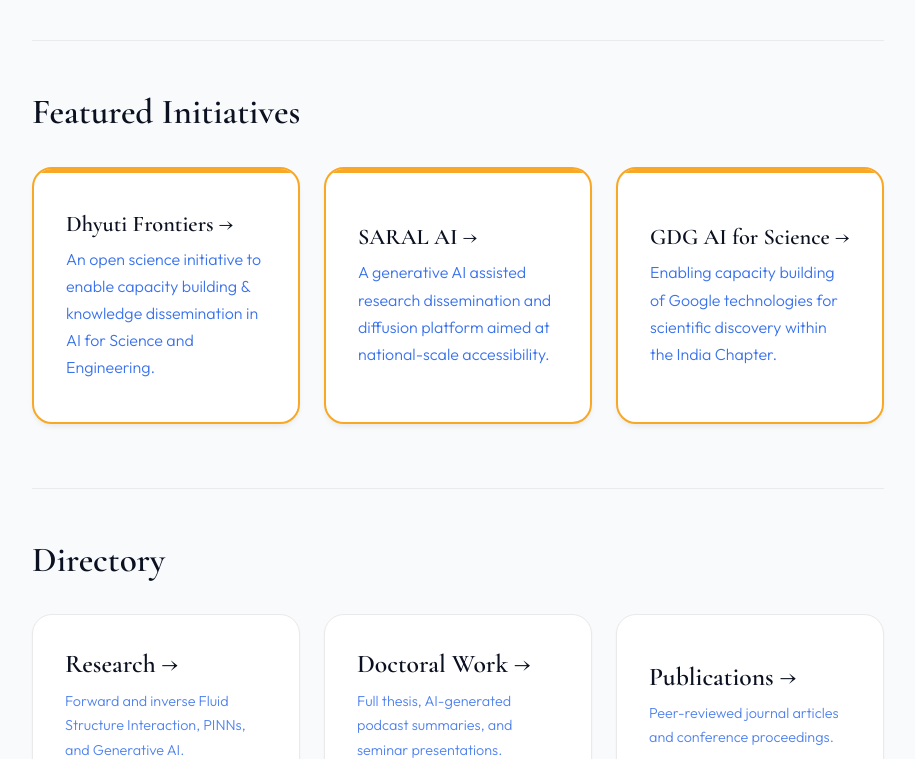
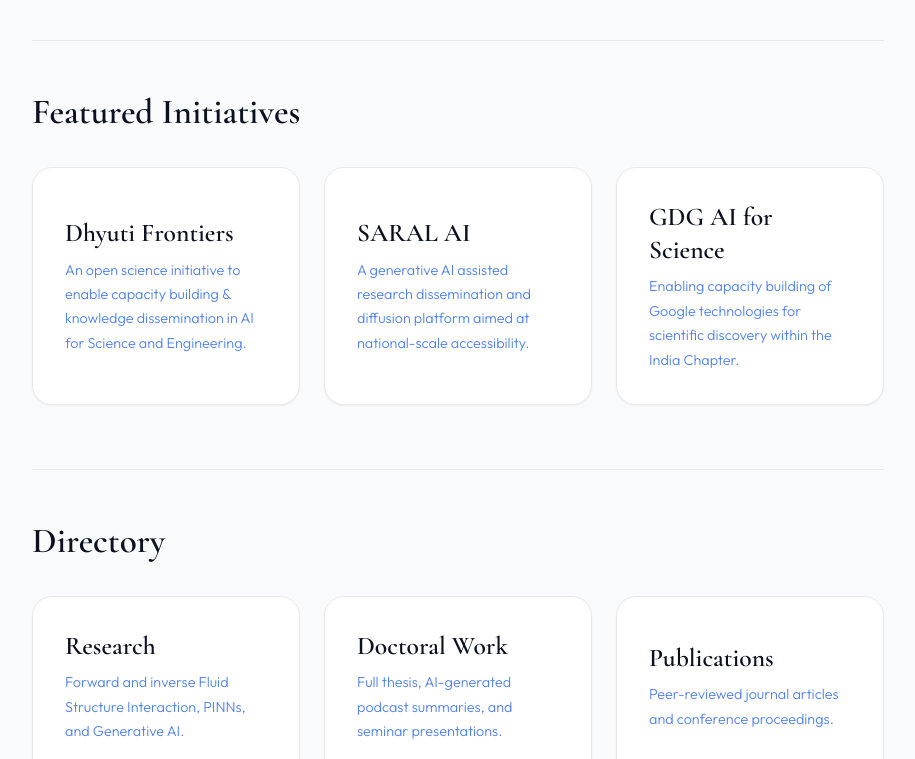
Before and after one commit to RahulSundar/rahulsundar.github.io, a Jekyll site: the page built from index.md, in a window 1280 px wide and 1400 px high, cut to the strip 641-1400 px from the top of the window. Shown: the whole strip, without its empty margins (182-1097 px from the left). Built offline with Jekyll 4.4.1, drawn with Linux system fonts in a browser that asks for light colours; some of the changed lines change nothing that is shown; some of the changed text lies outside the part shown.

Commit message:
Restore header links, use suave-cards for featured initiatives, and remove arrows from card titles

```diff
--- a/_layouts/default.html
+++ b/_layouts/default.html
@@ -38,7 +38,10 @@
                 <a href="{{ '/phd/' | relative_url }}">PhD</a>
                 <a href="{{ '/publications/' | relative_url }}">Publications</a>
                 <a href="{{ '/software/' | relative_url }}">Software</a>
+                <a href="{{ '/outreach/' | relative_url }}">Outreach</a>
+                <a href="{{ '/teaching/' | relative_url }}">Teaching</a>
                 <a href="{{ '/blog/' | relative_url }}">Blog</a>
+                <a href="{{ '/resume/' | relative_url }}">Resume</a>
             </nav>
 
             <!-- Site Title (Center on Mobile, Right on Desktop) -->
--- a/assets/css/style.css
+++ b/assets/css/style.css
@@ -135,8 +135,8 @@
 /* Navigation (Left) */
 .site-nav {
     display: flex;
-    gap: 1.5rem;
-    font-size: 0.9rem;
+    gap: 1rem;
+    font-size: 0.85rem;
     font-weight: 500;
     text-transform: uppercase;
     letter-spacing: 0.05em;
--- a/index.md
+++ b/index.md
@@ -24,20 +24,20 @@
     <h2>Featured Initiatives</h2>
     <div class="nav-grid" style="margin-top: 2rem;">
         <a href="{{ '/outreach/dhyuti/' | relative_url }}" class="nav-grid-link">
-            <div class="featured-card fade-in">
-                <h3>Dhyuti Frontiers &rarr;</h3>
+            <div class="suave-card fade-in">
+                <h3>Dhyuti Frontiers</h3>
                 <p>An open science initiative to enable capacity building & knowledge dissemination in AI for Science and Engineering.</p>
             </div>
         </a>
         <a href="{{ '/outreach/saralai/' | relative_url }}" class="nav-grid-link">
-            <div class="featured-card fade-in">
-                <h3>SARAL AI &rarr;</h3>
+            <div class="suave-card fade-in">
+                <h3>SARAL AI</h3>
                 <p>A generative AI assisted research dissemination and diffusion platform aimed at national-scale accessibility.</p>
             </div>
         </a>
         <a href="{{ '/outreach/gdg/' | relative_url }}" class="nav-grid-link">
-            <div class="featured-card fade-in">
-                <h3>GDG AI for Science &rarr;</h3>
+            <div class="suave-card fade-in">
+                <h3>GDG AI for Science</h3>
                 <p>Enabling capacity building of Google technologies for scientific discovery within the India Chapter.</p>
             </div>
         </a>
@@ -51,49 +51,49 @@
     <div class="nav-grid" style="margin-top: 2rem;">
         <a href="{{ '/research/' | relative_url }}" class="nav-grid-link">
         <div class="suave-card fade-in">
-            <h3>Research &rarr;</h3>
+            <h3>Research</h3>
             <p>Forward and inverse Fluid Structure Interaction, PINNs, and Generative AI.</p>
         </div>
     </a>
     <a href="{{ '/phd/' | relative_url }}" class="nav-grid-link">
         <div class="suave-card fade-in">
-            <h3>Doctoral Work &rarr;</h3>
+            <h3>Doctoral Work</h3>
             <p>Full thesis, AI-generated podcast summaries, and seminar presentations.</p>
         </div>
     </a>
     <a href="{{ '/publications/' | relative_url }}" class="nav-grid-link">
         <div class="suave-card fade-in">
-            <h3>Publications &rarr;</h3>
+            <h3>Publications</h3>
             <p>Peer-reviewed journal articles and conference proceedings.</p>
         </div>
     </a>
     <a href="{{ '/software/' | relative_url }}" class="nav-grid-link">
         <div class="suave-card fade-in">
-            <h3>Software &rarr;</h3>
+            <h3>Software</h3>
             <p>Open-source tools and platforms, including SARAL AI and PyIBAML.</p>
         </div>
     </a>
     <a href="{{ '/outreach/' | relative_url }}" class="nav-grid-link">
         <div class="suave-card fade-in">
-            <h3>Outreach &rarr;</h3>
+            <h3>Outreach</h3>
             <p>Community initiatives, Dhyuti Frontiers, and GDG AI for Science.</p>
         </div>
     </a>
     <a href="{{ '/teaching/' | relative_url }}" class="nav-grid-link">
         <div class="suave-card fade-in">
-            <h3>Teaching &rarr;</h3>
+            <h3>Teaching</h3>
             <p>Mentorship and educational endeavors.</p>
         </div>
     </a>
     <a href="{{ '/blog/' | relative_url }}" class="nav-grid-link">
         <div class="suave-card fade-in">
-            <h3>Blog &rarr;</h3>
+            <h3>Blog</h3>
             <p>Technical deep-dives and non-technical musings.</p>
         </div>
     </a>
     <a href="{{ '/resume/' | relative_url }}" class="nav-grid-link">
         <div class="suave-card fade-in">
-            <h3>Resume &rarr;</h3>
+            <h3>Resume</h3>
             <p>Professional experience, education, skills, and hackathons.</p>
         </div>
     </a>
```
